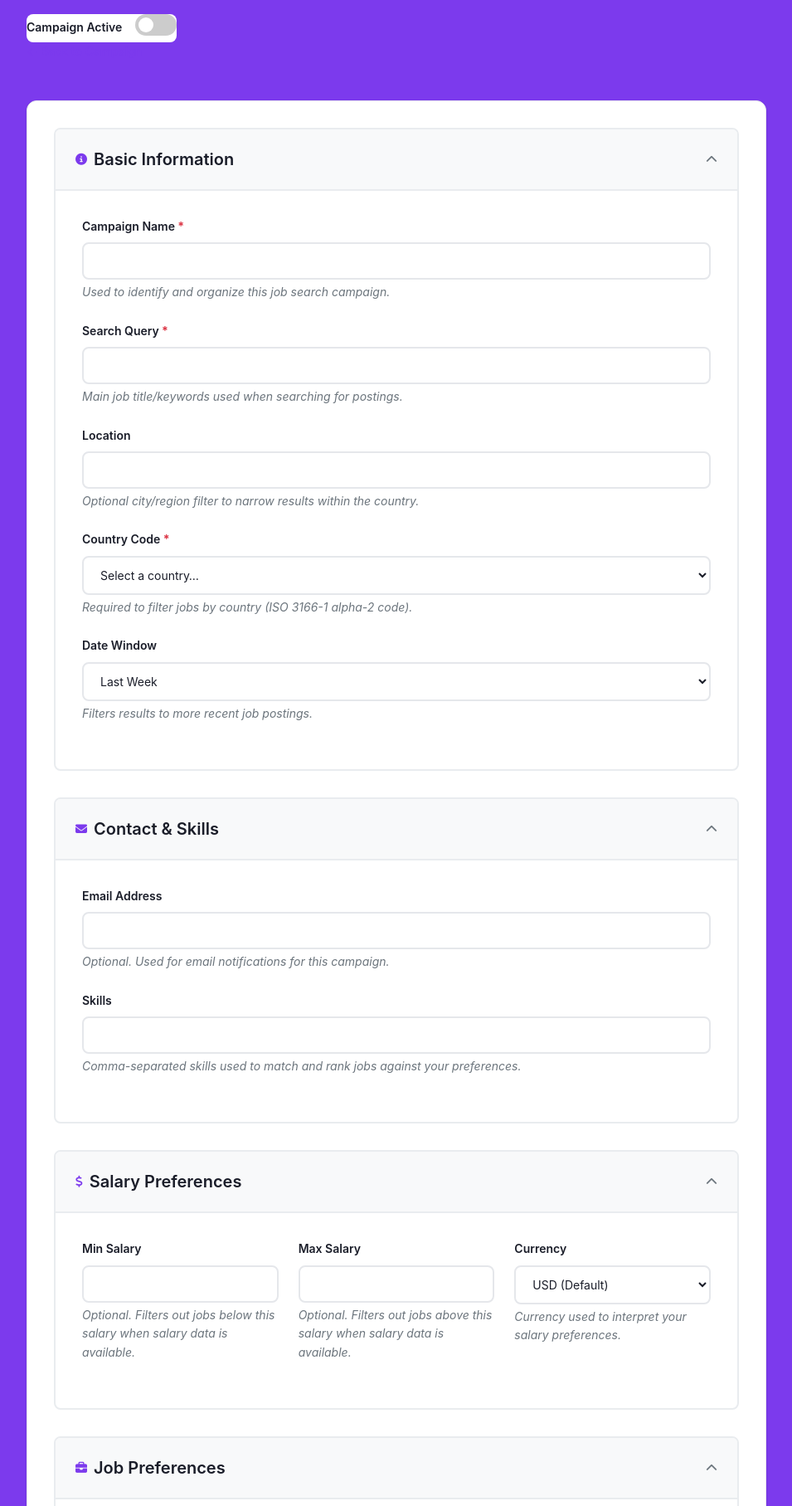
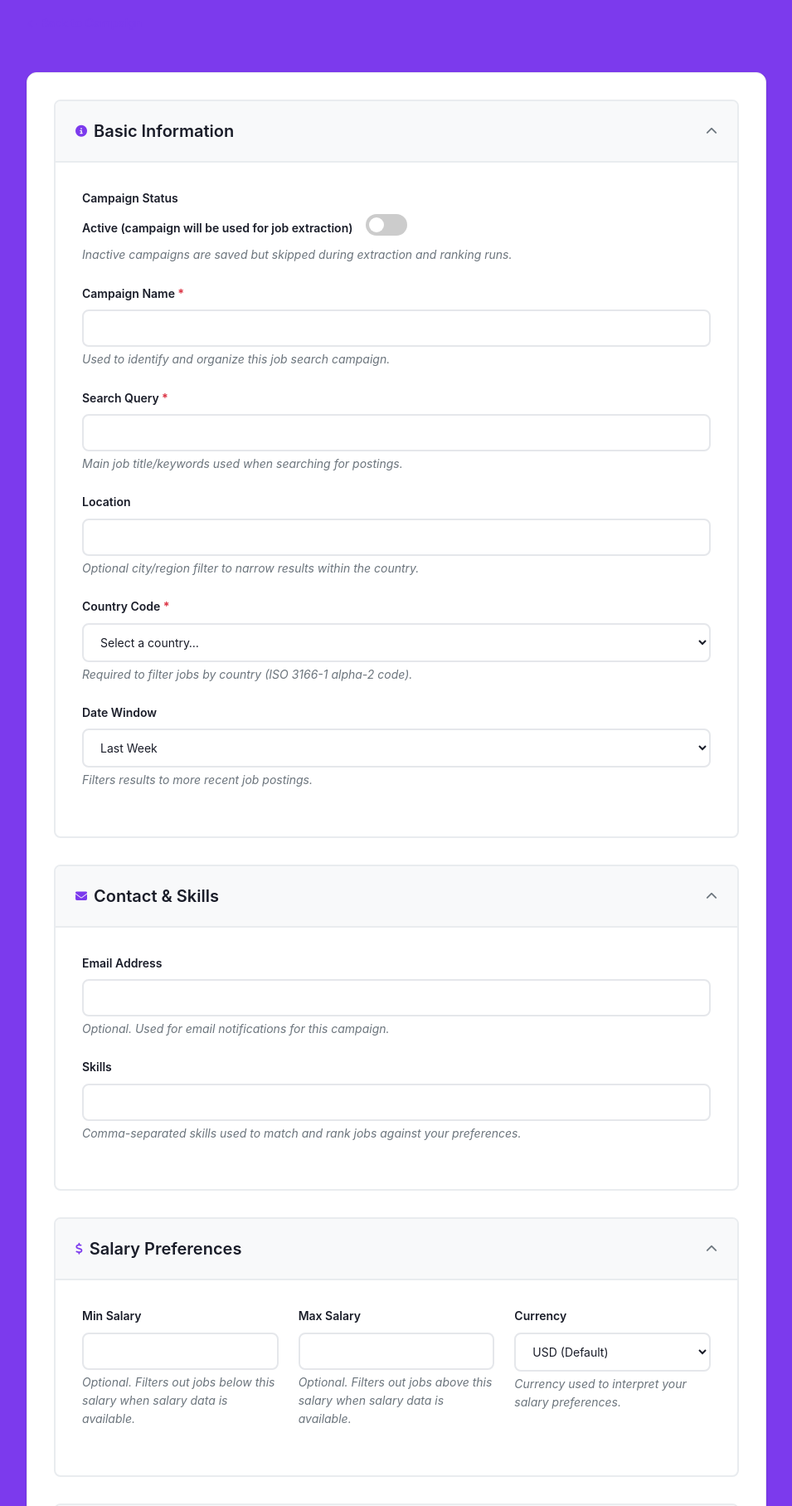
Before and after one commit to filmozolevskiy/job-etl-project, a Python web app: template campaign_ui/templates/edit_campaign.html in a window 1280 px wide. Shown: the part 97-1912 px from the top of the page at 83% size, without its empty margins (292-1247 px from the left). Run offline with Jinja, Linux system fonts and the light colour scheme; the template is opened without the code that fills it, so the values that code supplies are empty.

Commit message:
UI: move campaign active toggle inside the card and match parameter style
Co-authored-by: Cursor <cursoragent@cursor.com>

```diff
--- a/campaign_ui/templates/edit_campaign.html
+++ b/campaign_ui/templates/edit_campaign.html
@@ -9,13 +9,6 @@
 <div class="page-header">
     <h1>Edit Campaign: {{ campaign.campaign_name }}</h1>
     <div class="header-actions">
-        <div class="toggle-container" style="margin-bottom: 0; border: none; padding: 0;">
-            <span class="toggle-label">Campaign Active</span>
-            <label class="toggle-switch">
-                <input type="checkbox" name="is_active" form="editCampaignForm" {% if campaign.is_active %}checked{% endif %}>
-                <span class="toggle-slider"></span>
-            </label>
-        </div>
         <a href="{{ url_for('view_campaign', campaign_id=campaign.campaign_id) }}" class="back-link">← Back to Campaign</a>
     </div>
 </div>
@@ -33,6 +26,18 @@
                 <i class="fas fa-chevron-down toggle-icon"></i>
             </div>
             <div class="form-section-content active">
+                <div class="form-group">
+                    <label>Campaign Status</label>
+                    <div class="toggle-container" style="margin-bottom: 0; border: none; padding: 0;">
+                        <span class="toggle-label">Active (campaign will be used for job extraction)</span>
+                        <label class="toggle-switch">
+                            <input type="checkbox" name="is_active" {% if campaign.is_active %}checked{% endif %}>
+                            <span class="toggle-slider"></span>
+                        </label>
+                    </div>
+                    <small class="form-hint">Inactive campaigns are saved but skipped during extraction and ranking runs.</small>
+                </div>
+
                 <div class="form-group">
                     <label for="campaign_name" class="required">Campaign Name</label>
                     <input type="text" id="campaign_name" name="campaign_name"
```
Also changed, not shown: campaign_ui/templates/create_campaign.html (+12 -7 lines).
